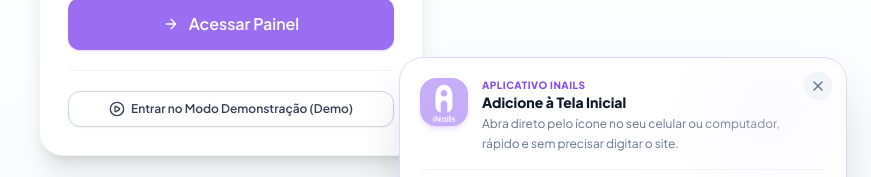
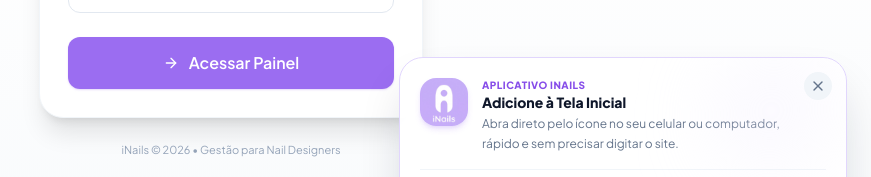
Before and after one commit to vitorgarcia-cloud/iNails, a React (Vite) app: page /login in a window 1280 px wide. Shown: the part 529-706 px from the top of the page, without its empty margins (409-1280 px from the left). Built offline with nearby package versions, Linux system fonts and the light colour scheme; no server answers.

Commit message:
Demo disable

```diff
--- a/src/pages/Auth/LoginPage.jsx
+++ b/src/pages/Auth/LoginPage.jsx
@@ -10,7 +10,7 @@ import { Phone, Lock, User, Store, ArrowRight, PlayCircle } from 'lucide-react';
 // CONTROLE DO BOTÃO DEMO:
 // Altere para true para exibir o botão Demo, ou false para manter oculto.
 // ============================================================================
-const EXIBIR_BOTAO_DEMO = true;
+const EXIBIR_BOTAO_DEMO = false;
 
 export function LoginPage() {
   const [isSignUp, setIsSignUp] = useState(false);
```
